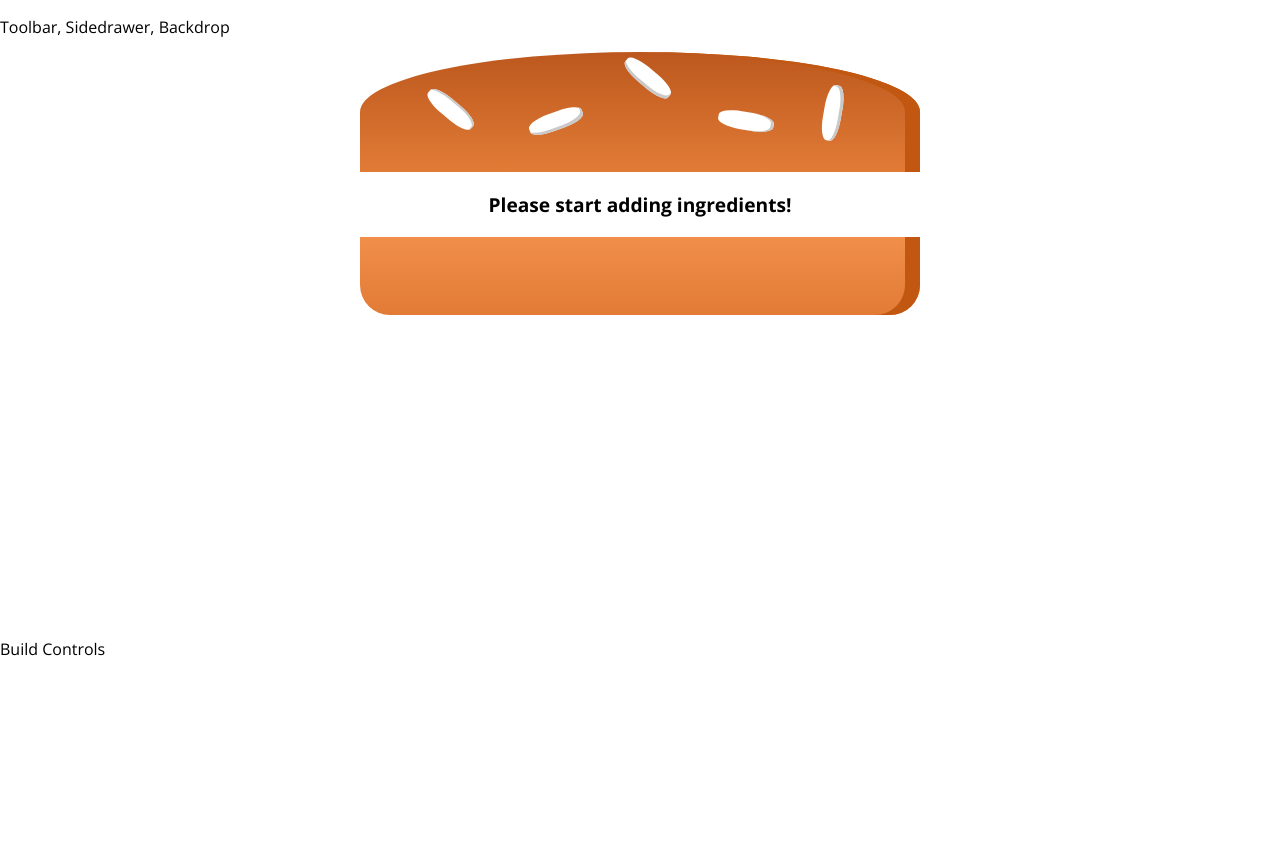
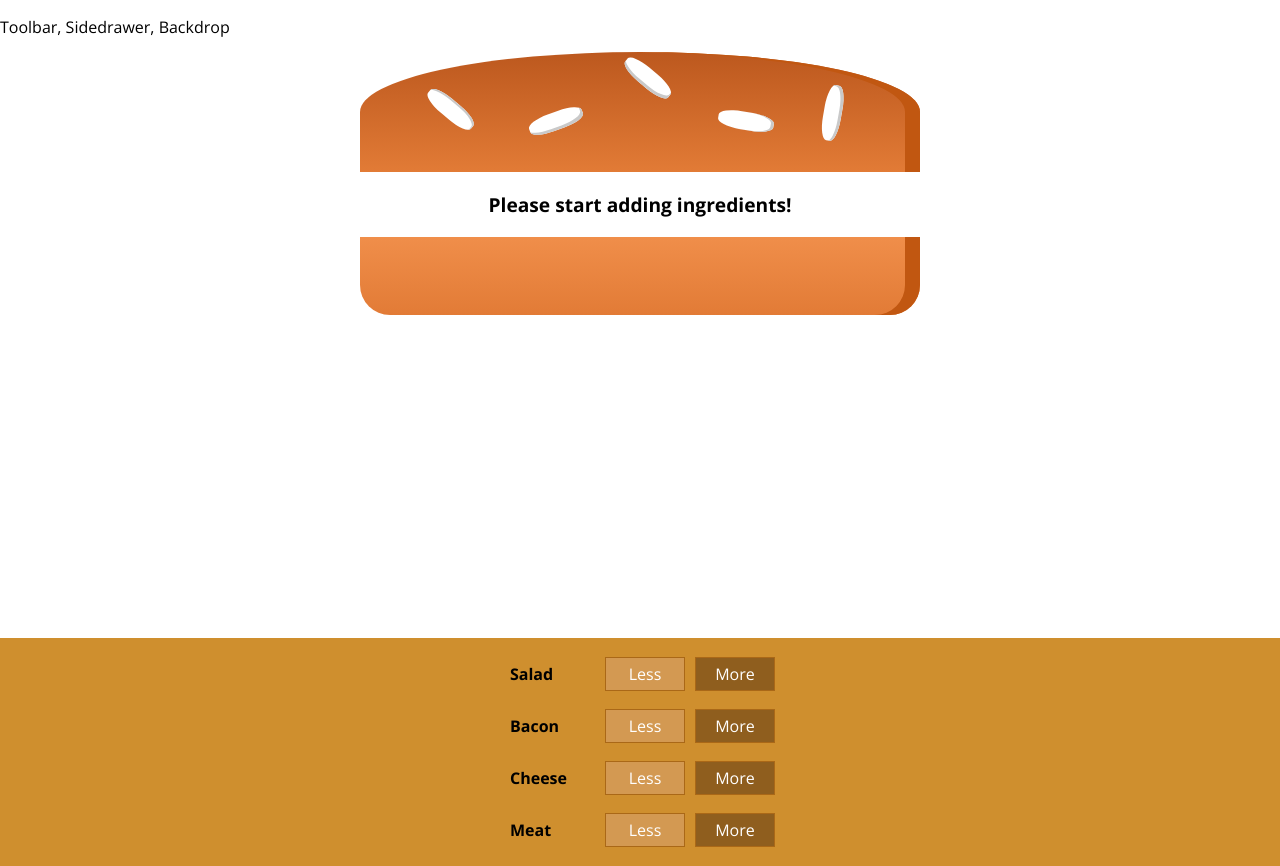
Before and after one commit to KenAustria/Burger-Builder, a React app: page / in a window 1280 px wide. Before the commit the page ends 800 px from the top, so only its background shows below. Built offline with nearby package versions, Linux system fonts and the light colour scheme.

Commit message:
Connecting State To Build Controls

```diff
--- a/src/components/Burger/BuildControls/BuildControl.js
+++ b/src/components/Burger/BuildControls/BuildControl/BuildControl.js
@@ -1,12 +1,14 @@
 import React from 'react';
 import classes from './BuildControl.css';
 
-const buildControl = props => {
+const buildControl = props => (
   <div className={classes.BuildControl}>
-    <div className={classes.Label}>{prop.label}</div>
+    <div className={classes.Label}>{props.label}</div>
     <button className={classes.Less}>Less</button>
-    <button className={classes.More}>More</button>
-  </div>;
-};
+    <button className={classes.More} onClick={props.added}>
+      More
+    </button>
+  </div>
+);
 
 export default buildControl;
--- a/src/components/Burger/BuildControls/BuildControls.js
+++ b/src/components/Burger/BuildControls/BuildControls.js
@@ -1,7 +1,24 @@
 import React from 'react';
+import classes from './BuildControls.css';
+import BuildControl from './BuildControl/BuildControl';
 
-const buildControls = () => {
-  <div />;
-};
+const controls = [
+  { label: 'Salad', type: 'salad' },
+  { label: 'Bacon', type: 'bacon' },
+  { label: 'Cheese', type: 'cheese' },
+  { label: 'Meat', type: 'meat' }
+];
+
+const buildControls = props => (
+  <div className={classes.BuildControls}>
+    {controls.map(ctrl => (
+      <BuildControl
+        key={ctrl.label}
+        label={ctrl.label}
+        added={() => props.ingredientAdded(ctrl.type)}
+      />
+    ))}
+  </div>
+);
 
 export default buildControls;
--- a/src/containers/BurgerBuilder/BurgerBuilder.js
+++ b/src/containers/BurgerBuilder/BurgerBuilder.js
@@ -1,6 +1,14 @@
 import React, { Component } from 'react';
 import Aux from '../../hoc/Aux';
 import Burger from '../../components/Burger/Burger';
+import BuildControls from '../../components/Burger/BuildControls/BuildControls';
+
+const INGREDIENT_PRICES = {
+  salad: 0.5,
+  cheese: 0.4,
+  meat: 1.3,
+  bacon: 0.7
+};
 
 class BurgerBuilder extends Component {
   state = {
@@ -9,14 +17,33 @@
       bacon: 0,
       cheese: 0,
       meat: 0
-    }
+    },
+    totalPrice: 4
   };
+
+  addIngredientHandler = type => {
+    const oldCount = this.state.ingredients[type];
+    const updatedCount = oldCount + 1;
+    const updatedIngredients = {
+      ...this.state.ingredients
+    };
+    updatedIngredients[type] = updatedCount;
+    const priceAddition = INGREDIENT_PRICES[type];
+    const oldPrice = this.state.totalPrice;
+    const newPrice = oldPrice + priceAddition;
+    this.setState({
+      totalPrice: newPrice,
+      ingredients: updatedIngredients
+    });
+  };
+
+  removeIngredientHandler = type => {};
 
   render() {
     return (
       <Aux>
         <Burger ingredients={this.state.ingredients} />
-        <div>Build Controls</div>
+        <BuildControls ingredientAdded={this.addIngredientHandler} />
       </Aux>
     );
   }
```
Also changed, not shown: src/components/Burger/BuildControls/BuildControl/BuildControl.css (renamed from src/components/Burger/BuildControls/BuildControl.css).
